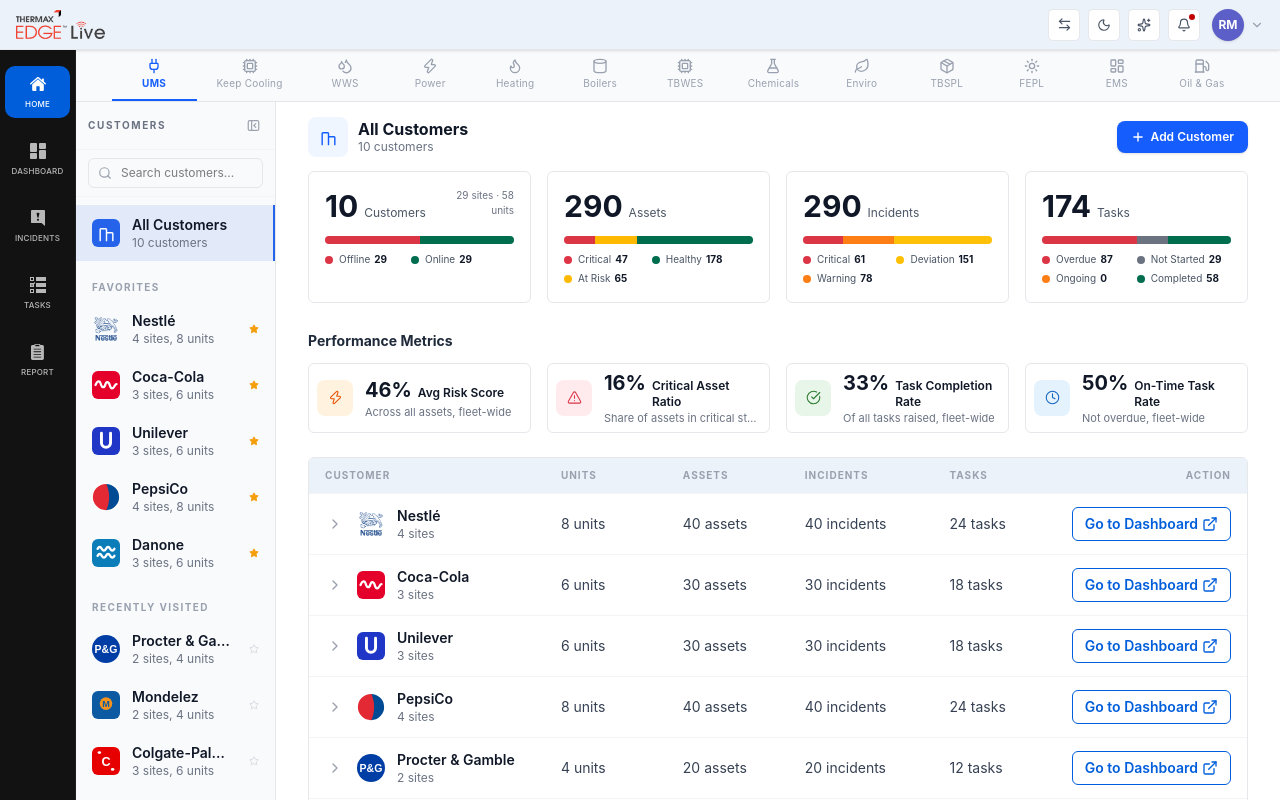
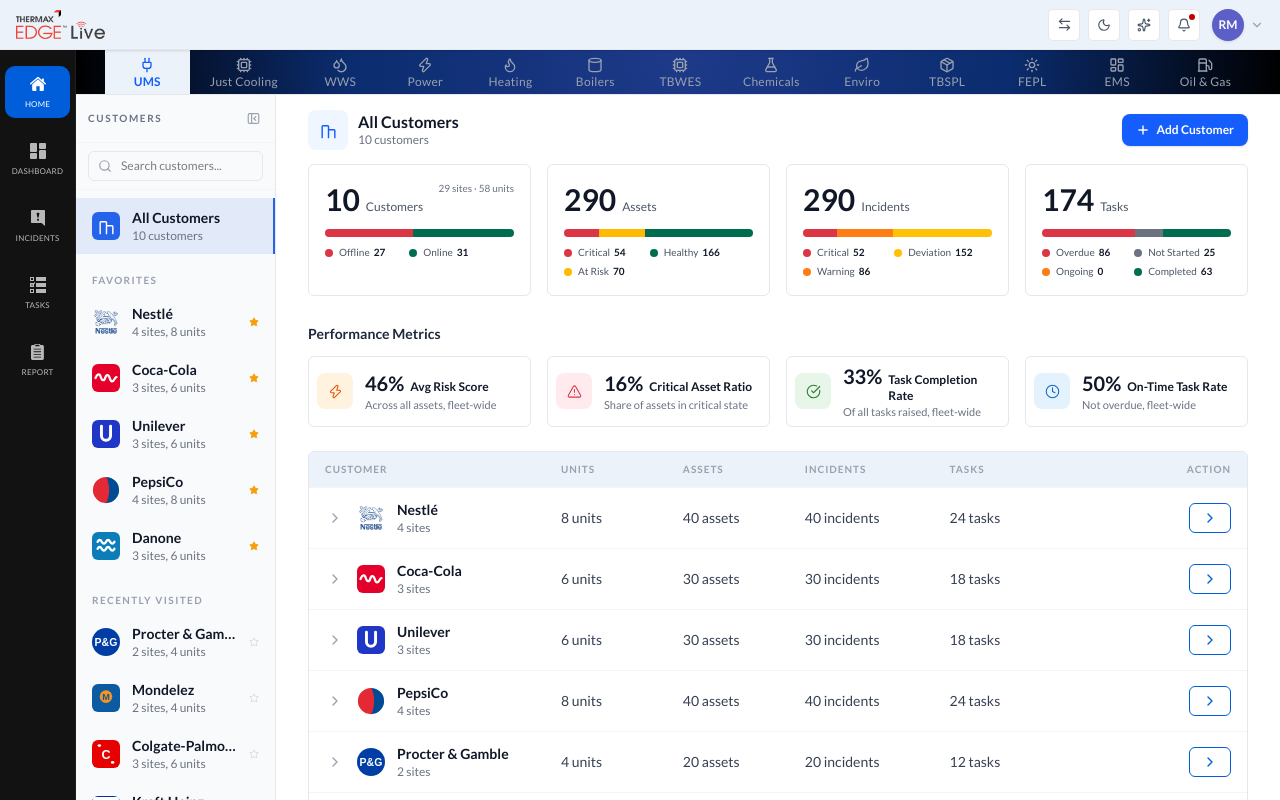
Before and after one commit to ramachandrudum/TmxEdgeLiveNew, a React (Vite) app: page / in a window 1280 px wide. Shown: the top 800 px of the page. Built offline with nearby package versions, Linux system fonts and the light colour scheme.

Commit message:
features added

```diff
--- a/src/components/AssetOverview.tsx
+++ b/src/components/AssetOverview.tsx
@@ -369,10 +369,10 @@
               title="Superheat vs Subcooling"
               badge="Optimal"
               stat1Label="Superheat"
-              stat1Color="#1565C0"
+              stat1Color="#0968db"
               stat1Value="-4.98 °C"
               stat2Label="Subcooling"
-              stat2Color="#B23A5A"
+              stat2Color="#0968db"
               stat2Value="4.36 °C"
               line1Points={superheatSubcooling1}
               line2Points={superheatSubcooling2}
@@ -382,10 +382,10 @@
               title="Specific Power vs Condenser Approach"
               badge="Optimal"
               stat1Label="Specific Power"
-              stat1Color="#1565C0"
+              stat1Color="#0968db"
               stat1Value="2.78 kW/TR"
               stat2Label="Condenser Approach"
-              stat2Color="#B23A5A"
+              stat2Color="#0968db"
               stat2Value="7.66 °C"
               line1Points={specPowerCond1}
               line2Points={specPowerCond2}
--- a/src/components/BUBar.tsx
+++ b/src/components/BUBar.tsx
@@ -41,12 +41,27 @@
   items: BUItem[]
   active: string
   onSelect: (id: string) => void
+  onCollapse?: () => void
 }
 
-export default function BUBar({ items, active, onSelect }: Props) {
+export default function BUBar({ items, active, onSelect, onCollapse }: Props) {
   return (
-    <div className="bg-[#F9FAFC] flex-shrink-0 h-[52px] border-b border-gray-200">
-      <div className="flex items-center gap-0 overflow-x-auto h-full no-scrollbar">
+    <div
+      className="flex-shrink-0 h-[45px] border-b border-gray-200 flex items-stretch"
+      style={{ background: 'radial-gradient(circle at 50% 0%, #1e3a8a 0%, #0b2c6e 55%, #000000 100%)' }}
+    >
+      {onCollapse && (
+        <button
+          onClick={onCollapse}
+          title="Hide BU bar"
+          className="w-10 flex items-center justify-center text-gray-300 hover:text-white hover:bg-white/10 transition-all cursor-pointer shrink-0"
+        >
+          <svg viewBox="0 0 24 24" fill="currentColor" className="w-4 h-4">
+            <path d="M6,8c1.1,0 2,-0.9 2,-2s-0.9,-2 -2,-2 -2,0.9 -2,2 0.9,2 2,2zM12,20c1.1,0 2,-0.9 2,-2s-0.9,-2 -2,-2 -2,0.9 -2,2 0.9,2 2,2zM6,20c1.1,0 2,-0.9 2,-2s-0.9,-2 -2,-2 -2,0.9 -2,2 0.9,2 2,2zM6,14c1.1,0 2,-0.9 2,-2s-0.9,-2 -2,-2 -2,0.9 -2,2 0.9,2 2,2zM12,14c1.1,0 2,-0.9 2,-2s-0.9,-2 -2,-2 -2,0.9 -2,2 0.9,2 2,2zM16,6c0,1.1 0.9,2 2,2s2,-0.9 2,-2 -0.9,-2 -2,-2 -2,0.9 -2,2zM12,8c1.1,0 2,-0.9 2,-2s-0.9,-2 -2,-2 -2,0.9 -2,2 0.9,2 2,2zM18,14c1.1,0 2,-0.9 2,-2s-0.9,-2 -2,-2 -2,0.9 -2,2 0.9,2 2,2zM18,20c1.1,0 2,-0.9 2,-2s-0.9,-2 -2,-2 -2,0.9 -2,2 0.9,2 2,2z"></path>
+          </svg>
+        </button>
+      )}
+      <div className="flex items-center gap-0 overflow-x-auto flex-1 no-scrollbar">
         <div className="flex items-center gap-0 flex-1 justify-center overflow-x-auto no-scrollbar h-full">
           {items.map((item) => {
             const Icon = icons[item.icon] ?? LayoutGrid
@@ -55,14 +70,14 @@
               <button
                 key={item.id}
                 onClick={() => onSelect(item.id)}
-                className={`relative flex flex-col items-center justify-center px-5 h-full whitespace-nowrap transition-all min-w-[85px] cursor-pointer border-b-2 ${
+                className={`relative flex flex-col items-center justify-center px-5 h-full whitespace-nowrap transition-all min-w-[85px] cursor-pointer pt-[5px] pb-[5px] gap-[3px] ${
                   isActive
-                    ? 'text-blue-600 border-blue-600'
+                    ? 'bg-[#ECF2FA] text-blue-600 border-transparent'
                     : 'text-gray-400 border-transparent hover:text-gray-600 hover:bg-gray-50'
                 }`}
               >
-                <Icon className="w-4 h-4 mb-0.5 shrink-0" />
-                <span className={`text-[10px] tracking-wide ${isActive ? 'font-bold' : 'font-normal'}`}>
+                <Icon className="w-4 h-4 shrink-0" />
+                <span className={`text-xs leading-none tracking-wide ${isActive ? 'font-bold' : 'font-normal'}`}>
                   {item.name}
                 </span>
               </button>
--- a/src/components/CustomerTable.tsx
+++ b/src/components/CustomerTable.tsx
@@ -1,4 +1,4 @@
-import { ChevronDown, ChevronRight, ExternalLink } from 'lucide-react'
+import { ChevronDown, ChevronRight } from 'lucide-react'
 import { useState } from 'react'
 import CustomerLogo from './Logos'
 import {
@@ -302,7 +302,7 @@
             }}
             className="text-[#005EDB] text-sm font-semibold inline-flex items-center gap-1 px-3 py-1.5 rounded-md border border-[#005EDB] hover:bg-[#005EDB] hover:text-white hover:shadow-md transition-all group-hover/site:bg-[#005EDB] group-hover/site:text-white group-hover/site:shadow-md"
           >
-            Go to Dashboard <ExternalLink className="w-4 h-4" />
+            <ChevronRight className="w-4 h-4" />
           </button>
         </div>
       </div>
@@ -320,16 +320,18 @@
   active,
   onOpenDashboard,
   onSelectUnit,
+  variant = '',
 }: {
   active: string
   onOpenDashboard: (siteName: string) => void
   onSelectUnit: (siteName: string, unitName: string) => void
+  variant?: string
 }) {
   const [expanded, setExpanded] = useState<Record<string, boolean>>({})
 
   if (active !== 'all') {
     const customer = customers.find((c) => c.id === active)
-    const sites = customer ? generateSites(customer.id) : []
+    const sites = customer ? generateSites(customer.id, variant) : []
 
     return (
       <div className="sites-table-wrap bg-white border border-gray-200 rounded-md overflow-hidden">
@@ -364,7 +366,7 @@
 
       {customers.map((c) => {
         const isOpen = !!expanded[c.id]
-        const sites = generateSites(c.id)
+        const sites = generateSites(c.id, variant)
         return (
           <div key={c.id} className="border-b border-gray-100 last:border-b-0">
             <div
@@ -404,7 +406,7 @@
                   }}
                   className="text-[#005EDB] text-sm font-semibold inline-flex items-center gap-1 px-3 py-1.5 rounded-md border border-[#005EDB] hover:bg-[#005EDB] hover:text-white hover:shadow-md transition-all group-hover/site:bg-[#005EDB] group-hover/site:text-white group-hover/site:shadow-md"
                 >
-                  Go to Dashboard <ExternalLink className="w-4 h-4" />
+                  <ChevronRight className="w-4 h-4" />
                 </button>
               </div>
             </div>
--- a/src/components/DashboardPage.tsx
+++ b/src/components/DashboardPage.tsx
@@ -30,6 +30,7 @@
 type Props = {
   siteName: string
   selectedUnitPath?: string[]
+  onSelectSite?: (siteName: string) => void
 }
 
 const TABS = ['Overview', 'Process Flow', 'Attachments', 'Tags', 'Asset Timeline', 'Dashboard']
--- a/src/components/ExternalOperatorView.tsx
+++ b/src/components/ExternalOperatorView.tsx
@@ -5,21 +5,22 @@
   ChevronDown,
   ChevronRight,
   ClipboardList,
-  ExternalLink,
   Info,
   Wrench,
   CheckCircle2,
   Zap,
   Clock,
 } from 'lucide-react'
-import { useState } from 'react'
+import { useState, useMemo } from 'react'
 import { generateSites, type Customer, type UnitStat } from '../data/dashboard'
 import SummaryCards from './SummaryCards'
+import { hashSeed, seededRandom } from '../lib/vary'
 
 type Props = {
   customer: Customer
   onOpenDashboard: (siteName: string) => void
   hideMetrics?: boolean
+  variant?: string
 }
 
 const STATUS_COLOR: Record<UnitStat['status'], string> = {
@@ -51,11 +52,11 @@
   { id: 'ql5', title: 'Service History', desc: 'View past maintenance visits and completed work orders across all sites' },
 ]
 
-const metrics = [
-  { num: '46%', label: 'Avg Risk Score', caption: 'Across all assets, fleet-wide', icon: Zap, bg: '#FFF3E0', color: '#E65100' },
-  { num: '16%', label: 'Critical Asset Ratio', caption: 'Share of assets in critical state', icon: AlertTriangle, bg: '#FFEBEE', color: '#dc3545' },
-  { num: '33%', label: 'Task Completion Rate', caption: 'Of all tasks raised, fleet-wide', icon: CheckCircle, bg: '#E8F5E9', color: '#2E7D32' },
-  { num: '50%', label: 'On-Time Task Rate', caption: 'Not overdue, fleet-wide', icon: Clock, bg: '#E3F2FD', color: '#1565C0' },
+const baseMetrics = [
+  { num: 46, label: 'Avg Risk Score', caption: 'Across all assets, fleet-wide', icon: Zap, bg: '#FFF3E0', color: '#E65100' },
+  { num: 16, label: 'Critical Asset Ratio', caption: 'Share of assets in critical state', icon: AlertTriangle, bg: '#FFEBEE', color: '#dc3545' },
+  { num: 33, label: 'Task Completion Rate', caption: 'Of all tasks raised, fleet-wide', icon: CheckCircle, bg: '#E8F5E9', color: '#2E7D32' },
+  { num: 50, label: 'On-Time Task Rate', caption: 'Not overdue, fleet-wide', icon: Clock, bg: '#E3F2FD', color: '#1565C0' },
 ]
 
 const siteColumns = 'grid-cols-[24px_minmax(220px,2fr)_1fr_1fr_1.2fr_1fr_1.4fr]'
@@ -158,10 +159,19 @@
   )
 }
 
-export default function ExternalOperatorView({ customer, onOpenDashboard, hideMetrics }: Props) {
-  const sites = generateSites(customer.id)
+export default function ExternalOperatorView({ customer, onOpenDashboard, hideMetrics, variant = '' }: Props) {
+  const sites = generateSites(customer.id, variant)
   const [activeSite, setActiveSite] = useState<string>('all')
   const [openSites, setOpenSites] = useState<Set<string>>(new Set())
+
+  const metrics = useMemo(() => {
+    const rnd = seededRandom(hashSeed(`ext-${customer.id}-${variant}`))
+    return baseMetrics.map((m) => ({
+      ...m,
+      num: `${Math.max(3, Math.round(m.num * (0.75 + rnd() * 0.5)))}%`,
+    }))
+  }, [customer.id, variant])
+
   const visibleSites = activeSite === 'all' ? sites : sites.filter((s) => s.name === activeSite)
 
   const toggleSite = (siteId: string) => {
@@ -189,7 +199,7 @@
           </div>
         </div>
         <button onClick={() => onOpenDashboard(sites[0]?.name ?? '')} className="btn btn-md text-[#005EDB] border border-[#005EDB]/25 hover:bg-[#005EDB] hover:text-white hover:shadow-md">
-          Go to Dashboard <ExternalLink className="w-4 h-4" />
+          <ChevronRight className="w-4 h-4" />
         </button>
       </div>
 
@@ -200,7 +210,7 @@
         ))}
       </div>
 
-      <SummaryCards active={customer.id} />
+      <SummaryCards active={customer.id} variant={variant} />
 
       {hideMetrics && (
         <div className="grid grid-cols-1 lg:grid-cols-3 gap-4 mb-4">
@@ -317,7 +327,7 @@
                   <div className="text-sm text-gray-700">{totals.tasks} tasks</div>
                   <div className="flex justify-end">
                     <button onClick={(e) => { e.stopPropagation(); onOpenDashboard(site.name) }} className="text-[#005EDB] text-sm font-semibold inline-flex items-center gap-1 px-3 py-1.5 rounded-md border border-[#005EDB] hover:bg-[#005EDB] hover:text-white hover:shadow-md transition-all group-hover/site:bg-[#005EDB] group-hover/site:text-white group-hover/site:shadow-md">
-                      Go to Dashboard <ExternalLink className="w-4 h-4" />
+                      <ChevronRight className="w-4 h-4" />
                     </button>
                   </div>
                 </div>
--- a/src/components/Header.tsx
+++ b/src/components/Header.tsx
@@ -15,6 +15,8 @@
   onSwitchCustomer?: (id: string) => void
   onSelectPersona?: (type: PersonaType, view: PersonaView) => void
   onCompare?: (type: string, items: string[]) => void
+  buIconVisible?: boolean
+  onToggleBu?: () => void
 }
 
 const compareTypes = [
@@ -51,7 +53,7 @@
   ]},
 ]
 
-export default function Header({ customer, customers, dark, isDashboard, persona, onToggleDark, onOpenAICopilot, onSwitchCustomer, onSelectPersona, onCompare }: Props) {
+export default function Header({ customer, customers, dark, isDashboard, persona, onToggleDark, onOpenAICopilot, onSwitchCustomer, onSelectPersona, onCompare, buIconVisible, onToggleBu }: Props) {
   const [profileOpen, setProfileOpen] = useState(false)
   const [customerOpen, setCustomerOpen] = useState(false)
   const [customerQuery, setCustomerQuery] = useState('')
@@ -86,6 +88,18 @@
     <header className="h-[50px] border-b border-gray-200 bg-[#ecf2fa] flex items-center justify-between px-4 shrink-0 z-50 shadow-sm">
       <div className="flex items-center gap-6 flex-1 min-w-0">
         <div className="flex items-center gap-4 min-w-0">
+          {buIconVisible && (
+            <button
+              onClick={onToggleBu}
+              title="Show BU bar"
+              className="relative w-8 h-8 flex items-center justify-center rounded-[5px] border border-gray-200 bg-white text-gray-600 hover:text-blue-600 hover:border-blue-300 hover:bg-blue-50 transition-all cursor-pointer shrink-0 group"
+            >
+              <svg viewBox="0 0 24 24" fill="currentColor" className="w-4 h-4">
+                <path d="M6,8c1.1,0 2,-0.9 2,-2s-0.9,-2 -2,-2 -2,0.9 -2,2 0.9,2 2,2zM12,20c1.1,0 2,-0.9 2,-2s-0.9,-2 -2,-2 -2,0.9 -2,2 0.9,2 2,2zM6,20c1.1,0 2,-0.9 2,-2s-0.9,-2 -2,-2 -2,0.9 -2,2 0.9,2 2,2zM6,14c1.1,0 2,-0.9 2,-2s-0.9,-2 -2,-2 -2,0.9 -2,2 0.9,2 2,2zM12,14c1.1,0 2,-0.9 2,-2s-0.9,-2 -2,-2 -2,0.9 -2,2 0.9,2 2,2zM16,6c0,1.1 0.9,2 2,2s2,-0.9 2,-2 -0.9,-2 -2,-2 -2,0.9 -2,2zM12,8c1.1,0 2,-0.9 2,-2s-0.9,-2 -2,-2 -2,0.9 -2,2 0.9,2 2,2zM18,14c1.1,0 2,-0.9 2,-2s-0.9,-2 -2,-2 -2,0.9 -2,2 0.9,2 2,2zM18,20c1.1,0 2,-0.9 2,-2s-0.9,-2 -2,-2 -2,0.9 -2,2 0.9,2 2,2z"></path>
+              </svg>
+              <span className="absolute top-full mt-2 px-2.5 py-1 rounded-md bg-black text-white text-xs font-medium whitespace-nowrap opacity-0 group-hover:opacity-100 pointer-events-none transition-opacity z-50">BU Bar</span>
+            </button>
+          )}
           <img alt="TMX EdgeLive" className="h-[30px] w-auto object-contain shrink-0" src="/Thermax-EDGE-Live-Logo-V1.png" />
           {customer && persona?.type === 'external' && (
             <>
--- a/src/components/SummaryCards.tsx
+++ b/src/components/SummaryCards.tsx
@@ -12,8 +12,8 @@
   legends2?: Legend[]
 }
 
-export default function SummaryCards({ active }: { active: string }) {
-  const s = getCustomerSummary(active)
+export default function SummaryCards({ active, variant = '' }: { active: string; variant?: string }) {
+  const s = getCustomerSummary(active, variant)
   const pct = (part: number, total: number) => (total > 0 ? (part / total) * 100 : 0)
   const isAll = active === 'all'
 
--- a/src/data/dashboard.ts
+++ b/src/data/dashboard.ts
@@ -201,11 +201,32 @@
   return parts
 }
 
-export function getCustomerSummary(customerId: string): DashboardSummary {
+export function getCustomerSummary(customerId: string, variant = ''): DashboardSummary {
   const customer =
     customerId === 'all' ? undefined : customers.find((c) => c.id === customerId)
 
   if (!customer) {
+    const rnd = seededRandom(hashSeed(`summary-all-${variant}`))
+    const jitter = (base: number) => Math.max(1, Math.round(base * (0.7 + rnd() * 0.6)))
+    const [unitsOffline, unitsOnline] = distribute(totalSummary.units, [
+      jitter(totalSummary.unitsOffline),
+      jitter(totalSummary.unitsOnline),
+    ])
+    const [aCrit, aRisk, aHealthy] = distribute(totalSummary.assets, [
+      jitter(totalSummary.assetHealth.critical),
+      jitter(totalSummary.assetHealth.atRisk),
+      jitter(totalSummary.assetHealth.healthy),
+    ])
+    const [iCrit, iWarn, iDev] = distribute(totalSummary.incidents, [
+      jitter(totalSummary.incidentsBreakdown.critical),
+      jitter(totalSummary.incidentsBreakdown.warning),
+      jitter(totalSummary.incidentsBreakdown.deviation),
+    ])
+    const [tOverdue, tNotStarted, tCompleted] = distribute(totalSummary.tasks, [
+      jitter(totalSummary.tasksBreakdown.overdue),
+      jitter(totalSummary.tasksBreakdown.notStarted),
+      jitter(totalSummary.tasksBreakdown.completed),
+    ])
     return {
       customers: customers.length,
       sites: totalSummary.sites,
@@ -213,30 +234,34 @@
       assets: totalSummary.assets,
       incidents: totalSummary.incidents,
       tasks: totalSummary.tasks,
-      unitsOnline: totalSummary.unitsOnline,
-      unitsOffline: totalSummary.unitsOffline,
-      assetHealth: totalSummary.assetHealth,
-      incidentsBreakdown: totalSummary.incidentsBreakdown,
-      tasksBreakdown: totalSummary.tasksBreakdown,
+      unitsOnline,
+      unitsOffline,
+      assetHealth: { critical: aCrit, atRisk: aRisk, healthy: aHealthy },
+      incidentsBreakdown: { critical: iCrit, warning: iWarn, deviation: iDev },
+      tasksBreakdown: { overdue: tOverdue, ongoing: 0, notStarted: tNotStarted, completed: tCompleted },
     }
   }
 
-  const rnd = seededRandom(hashSeed(`summary-${customerId}`))
+  const rnd = seededRandom(hashSeed(`summary-${customerId}-${variant}`))
   const jitter = (base: number) => base * (0.7 + rnd() * 0.6)
 
-  const [aCrit, aRisk, aHealthy] = distribute(customer.assets, [
+  const assetCount = Math.max(1, Math.round(customer.assets * (0.7 + rnd() * 0.6)))
+  const incidentCount = Math.max(1, Math.round(customer.incidents * (0.7 + rnd() * 0.6)))
+  const taskCount = Math.max(1, Math.round(customer.tasks * (0.7 + rnd() * 0.6)))
+
+  const [aCrit, aRisk, aHealthy] = distribute(assetCount, [
     jitter(totalSummary.assetHealth.critical),
     jitter(totalSummary.assetHealth.atRisk),
     jitter(totalSummary.assetHealth.healthy),
   ])
 
-  const [iCrit, iWarn, iDev] = distribute(customer.incidents, [
+  const [iCrit, iWarn, iDev] = distribute(incidentCount, [
     jitter(totalSummary.incidentsBreakdown.critical),
     jitter(totalSummary.incidentsBreakdown.warning),
     jitter(totalSummary.incidentsBreakdown.deviation),
   ])
 
-  const [tOverdue, tNotStarted, tCompleted] = distribute(customer.tasks, [
+  const [tOverdue, tNotStarted, tCompleted] = distribute(taskCount, [
     jitter(totalSummary.tasksBreakdown.overdue),
     jitter(totalSummary.tasksBreakdown.notStarted),
     jitter(totalSummary.tasksBreakdown.completed),
@@ -251,9 +276,9 @@
     customers: 1,
     sites: customer.sites,
     units: customer.units,
-    assets: customer.assets,
-    incidents: customer.incidents,
-    tasks: customer.tasks,
+    assets: assetCount,
+    incidents: incidentCount,
+    tasks: taskCount,
     unitsOnline,
     unitsOffline,
     assetHealth: { critical: aCrit, atRisk: aRisk, healthy: aHealthy },
@@ -269,7 +294,7 @@
 
 export const budgetUnits = [
   { id: 'ums', name: 'UMS', icon: 'plug', active: true },
-  { id: 'keepcooling', name: 'Keep Cooling', icon: 'cpu' },
+  { id: 'keepcooling', name: 'Just Cooling', icon: 'cpu' },
   { id: 'wws', name: 'WWS', icon: 'droplets' },
   { id: 'power', name: 'Power', icon: 'zap' },
   { id: 'heating', name: 'Heating', icon: 'flame' },
@@ -399,8 +424,8 @@
   'Generators',
 ]
 
-function generateUnits(seedKey: string, count: number): UnitStat[] {
-  const rnd = seededRandom(hashSeed(`${seedKey}-units`))
+function generateUnits(seedKey: string, count: number, variant = ''): UnitStat[] {
+  const rnd = seededRandom(hashSeed(`${seedKey}-units-${variant}`))
   const ago = () => `${1 + Math.floor(rnd() * 12)}m ago`
 
   return Array.from({ length: count }, (_, u) => {
@@ -447,8 +472,8 @@
   })
 }
 
-export function generateSites(customerId: string): SiteStat[] {
-  const rnd = seededRandom(hashSeed(customerId))
+export function generateSites(customerId: string, variant = ''): SiteStat[] {
+  const rnd = seededRandom(hashSeed(`${customerId}-${variant}`))
   const corp = corpNames[customerId] ?? 'Corp'
   const count = 2 + Math.floor(rnd() * 3)
 
@@ -478,9 +503,9 @@
     return {
       id: siteId,
       name,
-      updated: `${1 + (hashSeed(siteId) % 12)}m ago`,
+      updated: `${1 + (hashSeed(`${siteId}-${variant}`) % 12)}m ago`,
       units,
-      unitList: generateUnits(siteId, units),
+      unitList: generateUnits(siteId, units, variant),
       assets: {
         value: assetsTotal,
         legends: [
--- a/src/index.css
+++ b/src/index.css
@@ -1,13 +1,15 @@
+@import url('https://fonts.googleapis.com/css2?family=Lato:ital,wght@0,300;0,400;0,700;0,900;1,400&display=swap');
 @import "tailwindcss";
 
 :root {
+  --font-lato: 'Lato', ui-sans-serif, system-ui, -apple-system, 'Segoe UI', Roboto, Arial, sans-serif;
   --rm: #dc3545;
   --gm: #006D4E;
   --aym: #FFB900;
   --am: #fd7e14;
   --tt: #6B7280;
   --accent: #2563EB;
-  --bl: #3B4CCB;
+  --bl: #0968db;
   --r: #dc3545;
   --g: #1C9A5B;
   --bd: #e5e7eb;
@@ -137,7 +139,7 @@
   padding: 0;
   height: 100vh;
   overflow: hidden;
-  font-family: -apple-system, BlinkMacSystemFont, 'Segoe UI', Roboto, sans-serif;
+  font-family: var(--font-lato);
 }
 
 * {
--- /dev/null
+++ b/src/lib/vary.ts
@@ -0,0 +1,28 @@
+export function hashSeed(str: string): number {
+  let h = 0
+  for (let i = 0; i < str.length; i++) {
+    h = (h * 31 + str.charCodeAt(i)) >>> 0
+  }
+  return h
+}
+
+export function seededRandom(seed: number): () => number {
+  let s = seed
+  return () => {
+    s = (s * 9301 + 49297) % 233280
+    return s / 233280
+  }
+}
+
+export function varySeed(...parts: (string | number)[]): () => number {
+  return seededRandom(hashSeed(parts.join('|')))
+}
+
+export function intBetween(rnd: () => number, min: number, max: number): number {
+  return Math.floor(min + rnd() * (max - min + 1))
+}
+
+export function numBetween(rnd: () => number, min: number, max: number, dps = 1): number {
+  const v = min + rnd() * (max - min)
+  return Number(v.toFixed(dps))
+}
```
Also changed, not shown: src/components/CompareView.tsx (+33 -31 lines).
